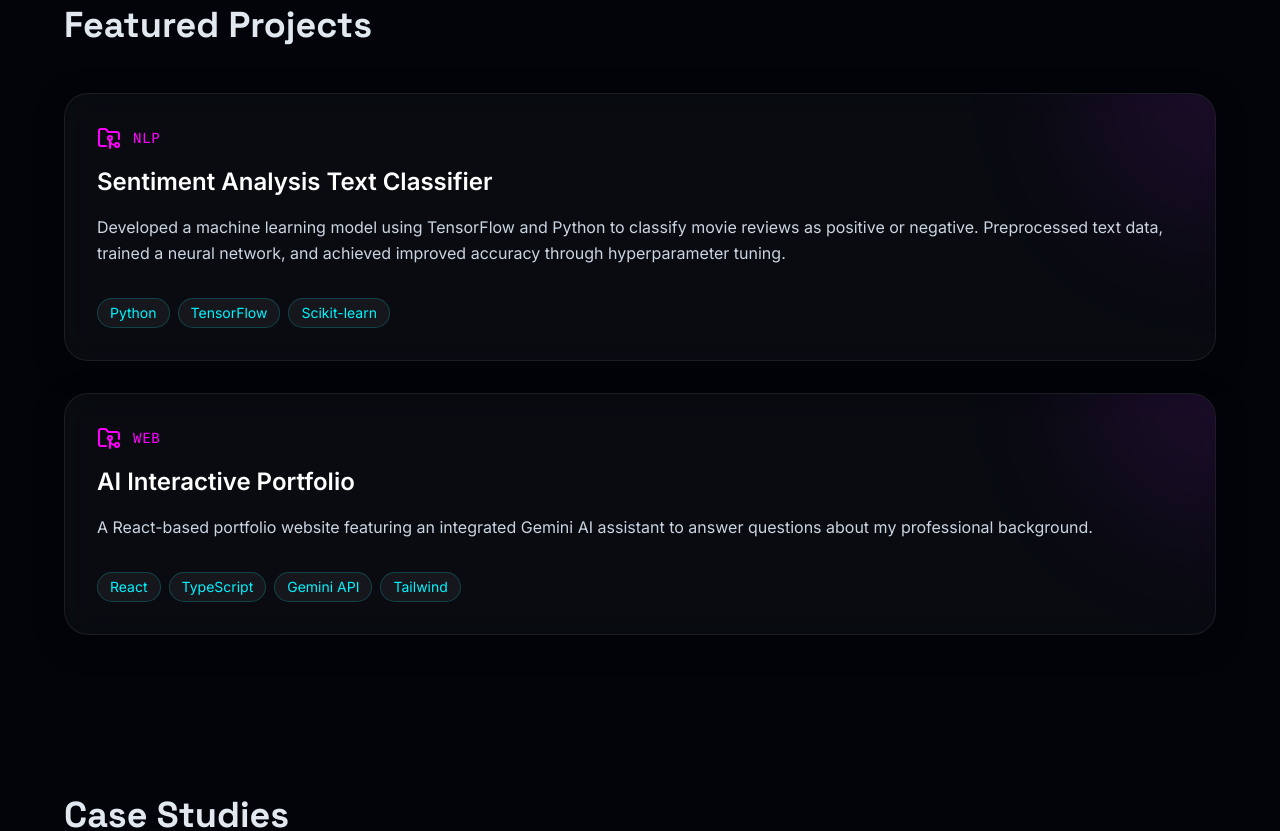
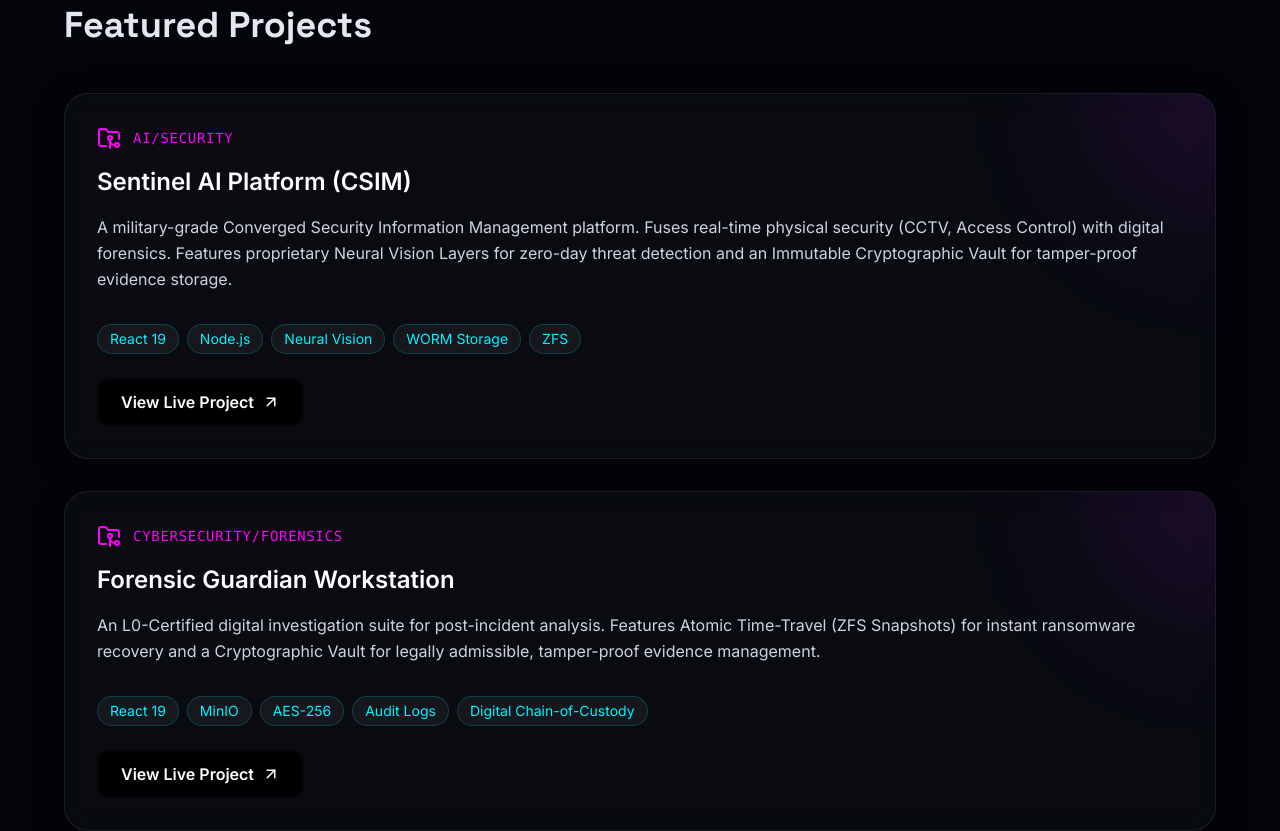
Before and after one commit to themathematcs/my_portfolio, a React (Vite) app: page / in a window 1280 px wide. Shown: the part 4500-5331 px from the top of the page. Built offline with nearby package versions, Linux system fonts and the light colour scheme; no server answers.

Commit message:
Add new projects and enhance project display with live links

```diff
--- a/components/Projects.tsx
+++ b/components/Projects.tsx
@@ -1,7 +1,7 @@
 import React from 'react';
 import { motion } from 'framer-motion';
 import { PROJECTS } from '../constants';
-import { FolderGit2 } from 'lucide-react';
+import { FolderGit2, ArrowUpRight } from 'lucide-react';
 
 const Projects: React.FC = () => {
   return (
@@ -38,13 +38,31 @@ const Projects: React.FC = () => {
                   <p className="text-slate-300 mb-8 leading-relaxed">
                     {project.description}
                   </p>
-                  <div className="flex flex-wrap gap-2">
+                  <div className="flex flex-wrap gap-2 mb-6">
                     {project.technologies.map(tech => (
                       <span key={tech} className="px-3 py-1 bg-white/5 rounded-full text-sm text-neon-cyan border border-neon-cyan/20 hover:bg-neon-cyan/10 transition-colors">
                         {tech}
                       </span>
                     ))}
                   </div>
+
+                  {project.link && (
+                    <a
+                      href={project.link}
+                      target="_blank"
+                      rel="noopener noreferrer"
+                      className="group/btn relative inline-flex items-center gap-2 px-6 py-3 bg-black/50 text-white font-bold rounded-xl overflow-hidden transition-all hover:scale-105 hover:shadow-[0_0_20px_rgba(34,211,238,0.6)]"
+                    >
+                      {/* Neon Border Animation */}
+                      <div className="absolute inset-0 bg-[conic-gradient(from_90deg_at_50%_50%,#0000_0%,#00f3ff_50%,#0000_100%)] animate-spin-slow opacity-0 group-hover/btn:opacity-100 transition-opacity duration-500" />
+                      <div className="absolute inset-[2px] bg-black rounded-[0.65rem]" />
+
+                      <span className="relative z-10 flex items-center gap-2 group-hover/btn:text-neon-cyan transition-colors">
+                        View Live Project
+                        <ArrowUpRight size={18} />
+                      </span>
+                    </a>
+                  )}
                 </div>
               </div>
             </motion.div>
--- a/constants.ts
+++ b/constants.ts
@@ -287,6 +287,22 @@ export const CERTIFICATIONS: Certification[] = [
 
 export const PROJECTS: Project[] = [
     {
+        id: "sentinel-csim",
+        title: "Sentinel AI Platform (CSIM)",
+        description: "A military-grade Converged Security Information Management platform. Fuses real-time physical security (CCTV, Access Control) with digital forensics. Features proprietary Neural Vision Layers for zero-day threat detection and an Immutable Cryptographic Vault for tamper-proof evidence storage.",
+        technologies: ["React 19", "Node.js", "Neural Vision", "WORM Storage", "ZFS"],
+        type: "AI/Security",
+        link: "https://sentinel-csim-v1.web.app/"
+    },
+    {
+        id: "forensic-station",
+        title: "Forensic Guardian Workstation",
+        description: "An L0-Certified digital investigation suite for post-incident analysis. Features Atomic Time-Travel (ZFS Snapshots) for instant ransomware recovery and a Cryptographic Vault for legally admissible, tamper-proof evidence management.",
+        technologies: ["React 19", "MinIO", "AES-256", "Audit Logs", "Digital Chain-of-Custody"],
+        type: "Cybersecurity/Forensics",
+        link: "https://sentinel-csim-v1.web.app/"
+    },
+    {
         id: "sentiment-classifier",
         title: "Sentiment Analysis Text Classifier",
         description: "Developed a machine learning model using TensorFlow and Python to classify movie reviews as positive or negative. Preprocessed text data, trained a neural network, and achieved improved accuracy through hyperparameter tuning.",
--- a/index.html
+++ b/index.html
@@ -32,6 +32,7 @@
             animation: {
               'blob': 'blob 7s infinite',
               'pulse-slow': 'pulse 4s cubic-bezier(0.4, 0, 0.6, 1) infinite',
+              'spin-slow': 'spin 3s linear infinite',
             },
             keyframes: {
               blob: {
--- a/types.ts
+++ b/types.ts
@@ -14,6 +14,7 @@ export interface Project {
   description: string;
   technologies: string[];
   type: string;
+  link?: string;
 }
 
 export interface Skill {
```
